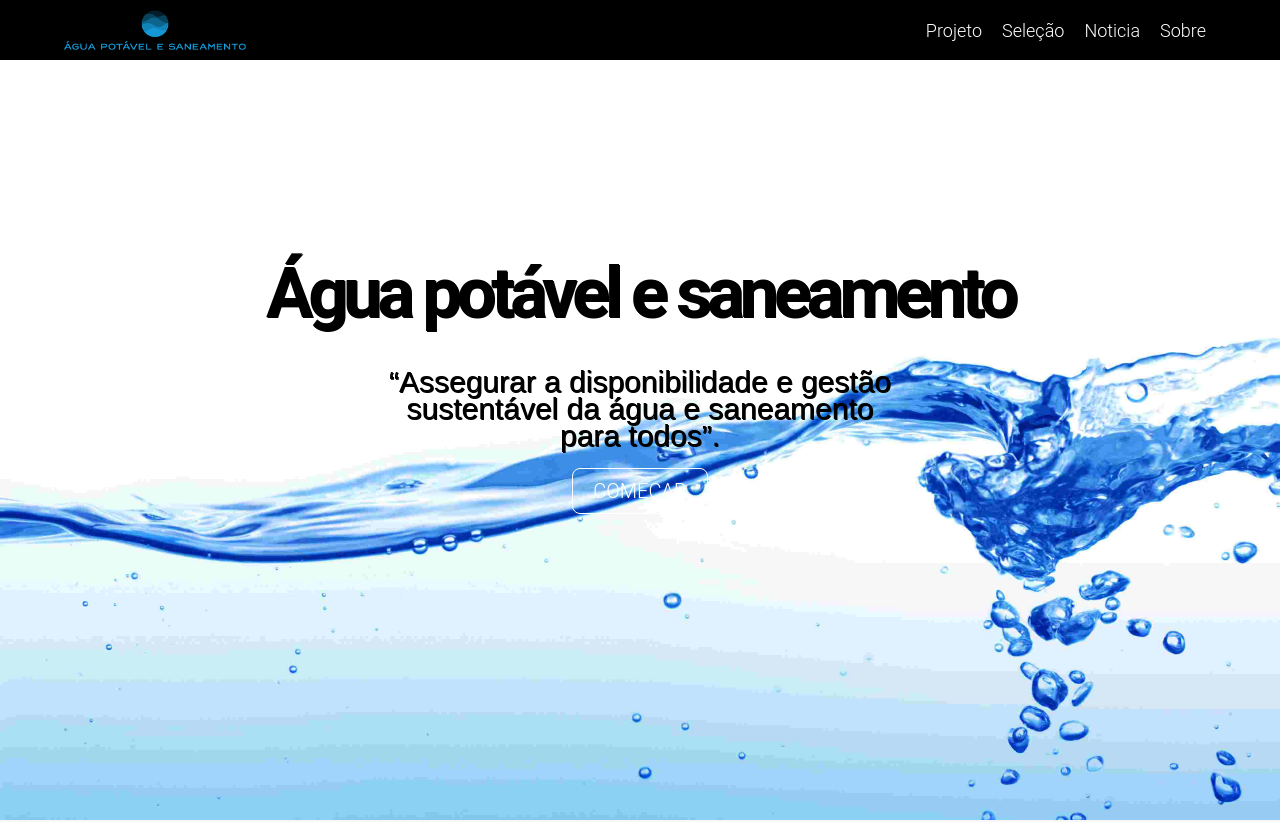
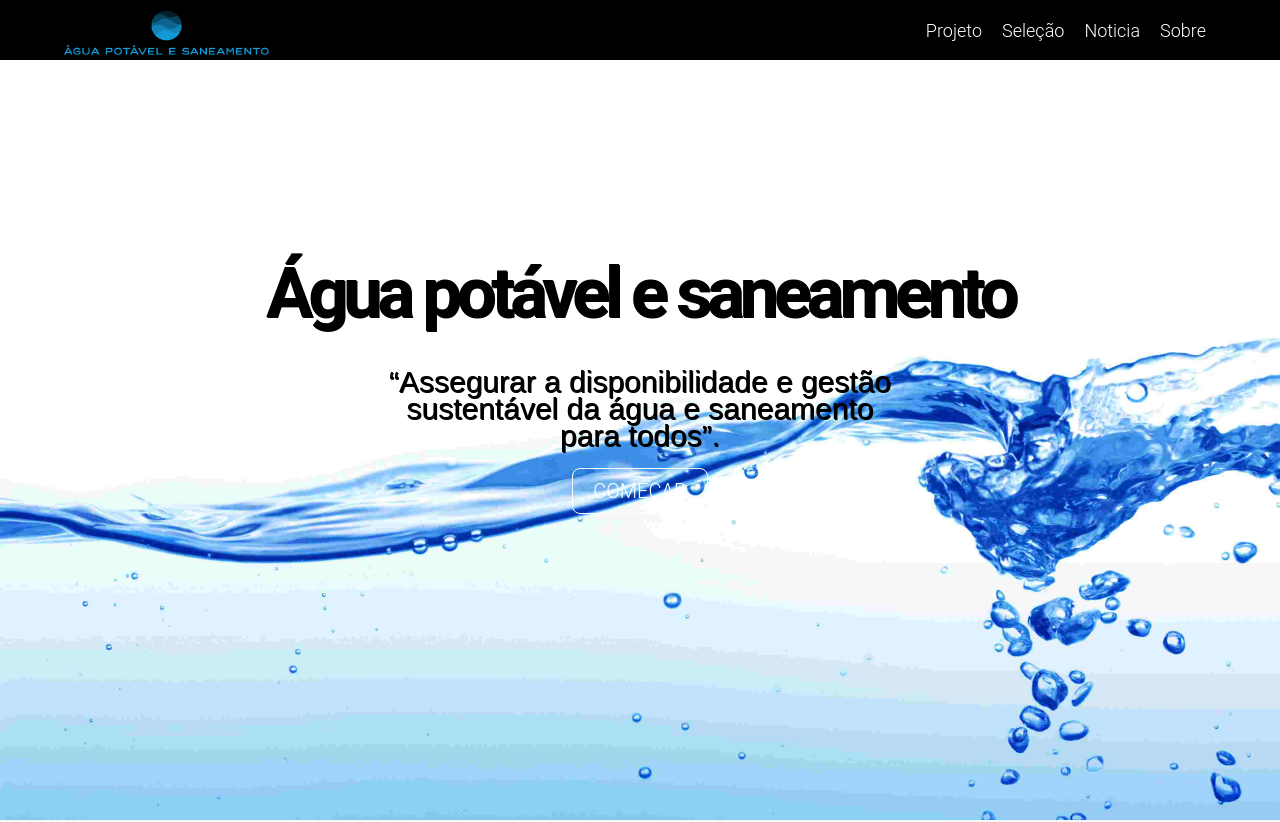
Before and after one commit to pbcaiodasilvaegidio/meuprimeirosite3, a plain HTML site: page index.html in a window 1280 px wide. Shown: the top 822 px of the page. Drawn offline with Linux system fonts and the light colour scheme.

Commit message:
Update style.css

```diff
--- a/style.css
+++ b/style.css
@@ -29,8 +29,8 @@ header #logo {
   position: absolute;
   top: 10px;
   float: left;
-  height: 40px;
-  width: 170px;
+  height: 45px;
+  width: 200px;
   margin-left: 5%;
 }
 header #logo img{
```
